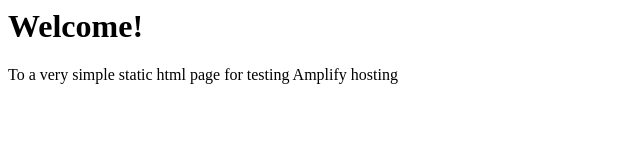
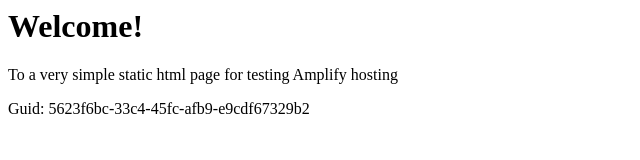
Before and after one commit to aws-aemilia-iad/Github-PR-Commit-Integration-Test-DoNotTouch-GitHubAutoBuildPrPreviewCanaryTest-v1-prod-us-east-1, a website: page src/index.html in a window 1280 px wide. Shown: the whole page, without its empty margins (0-640 px from the left). Drawn offline with Linux system fonts and the light colour scheme.

Commit message:
commit from integ tests

```diff
--- a/src/index.html
+++ b/src/index.html
@@ -1,3 +1,5 @@
+
+
 <html lang="en">
 
 <head>
@@ -10,6 +12,6 @@
 <body>
     <h1>Welcome!</h1>
     <p>To a very simple static html page for testing Amplify hosting</p>
-</body>
+    <p>Guid: 5623f6bc-33c4-45fc-afb9-e9cdf67329b2</p></body>
 
 </html>
```
